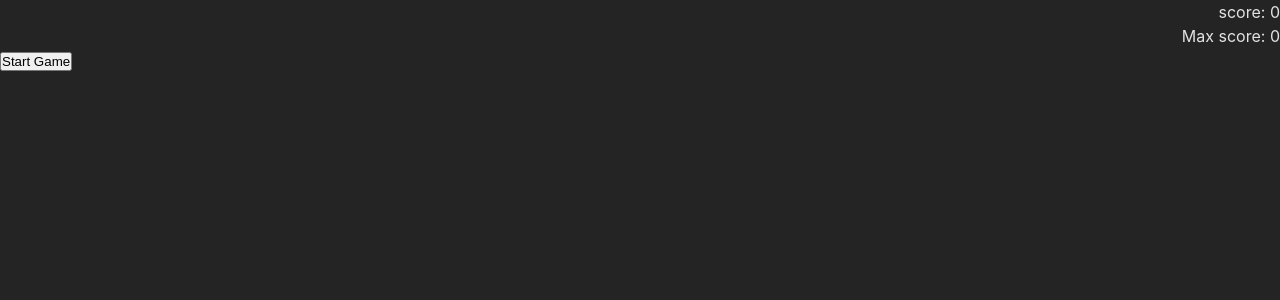
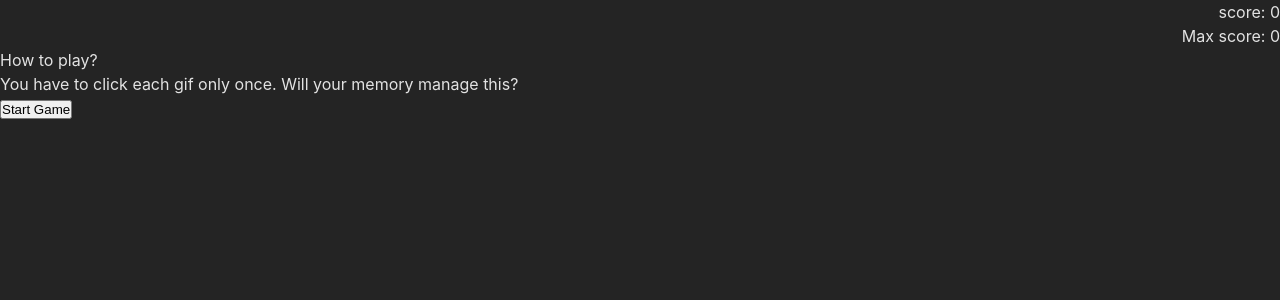
Before and after one commit to vladius9512/memoryCard, a React (Vite) app in the folder memory-card-react-app/: page / in a window 1280 px wide. Shown: the top 300 px of the page. Built offline with nearby package versions, Linux system fonts and the light colour scheme.

Commit message:
Added a small instructions div for users to know how to play the game. Added a conditional render, so when you click the start game, you only see the images and the button dissapears

```diff
--- a/memory-card-react-app/src/App.jsx
+++ b/memory-card-react-app/src/App.jsx
@@ -11,6 +11,7 @@ const App = () => {
         maxScore: 0,
         won: false,
         gameIsLive: false,
+        clicked: false,
     });
     const [images, setImages] = useState([]);
     const cards = [];
@@ -39,6 +40,7 @@ const App = () => {
         setGameState((prevState) => ({
             ...prevState,
             gameIsLive: !prevState.gameIsLive,
+            clicked: true,
         }));
     }
     function handleCardSelect(index) {
@@ -102,8 +104,13 @@ const App = () => {
                 <p>score: {gameState.score}</p>
                 <p>Max score: {gameState.maxScore}</p>
             </div>
-            <Menu handleStartGameClick={handleStartGameClick}></Menu>
+            <div className="instructions">
+                <p>How to play?</p>
+                You have to click each gif only once. Will your memory manage
+                this?
+            </div>
             <div className="cards-wrapper">
+                {gameState.clicked ? (
                     <div className="cards">
                         {images.map((elem) => {
                             return (
@@ -118,6 +125,9 @@ const App = () => {
                             );
                         })}
                     </div>
+                ) : (
+                    <Menu handleStartGameClick={handleStartGameClick} />
+                )}
             </div>
         </main>
     );
```
Lines whose indentation alone changed are shown as unchanged.
